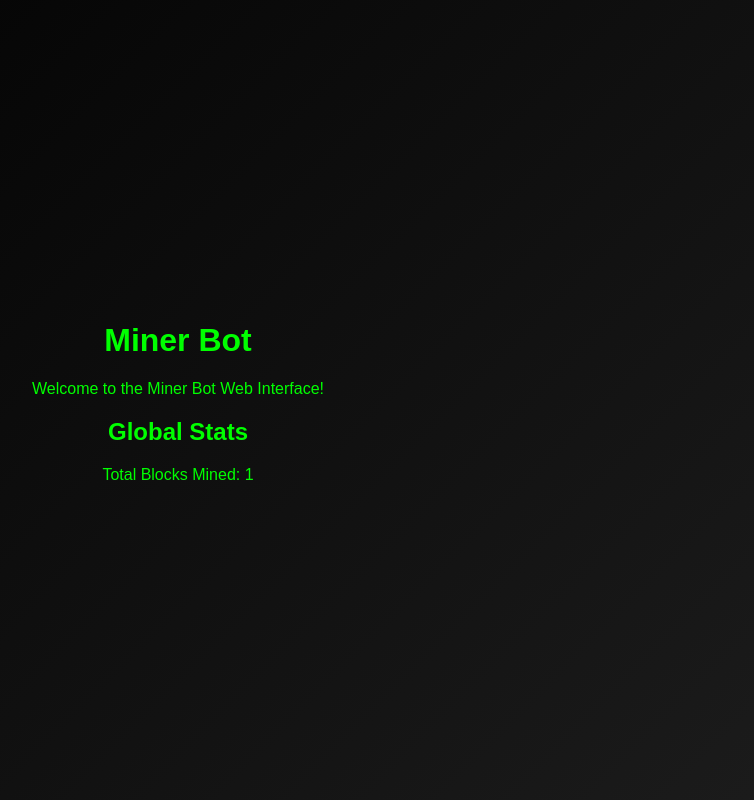
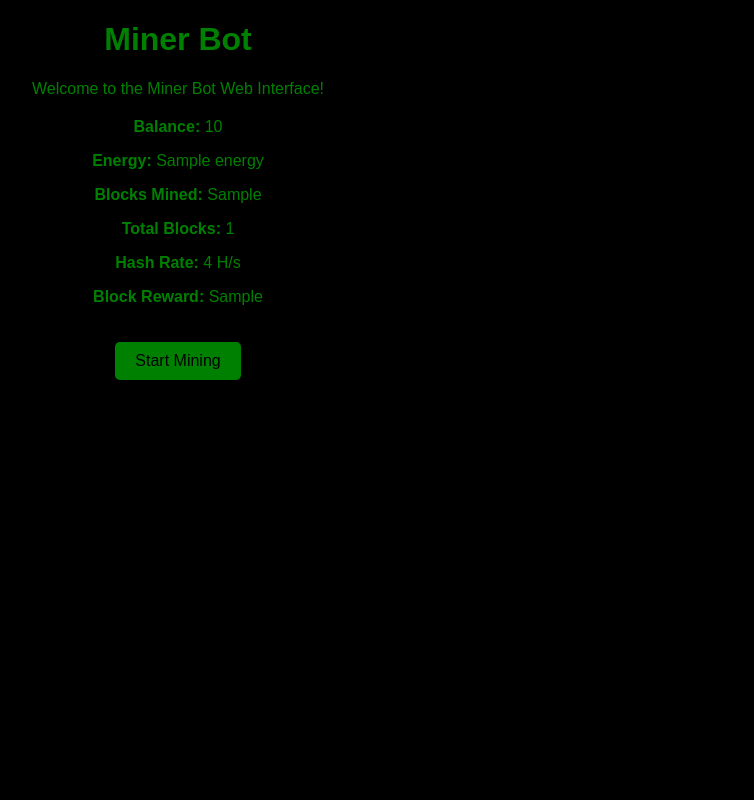
Before and after one commit to Fredrickadler/Miners, a Flask app: template templates/index.html in a window 1280 px wide. Shown: the whole page, without its empty margins (462-1216 px from the left). Run offline with Flask 2, Linux system fonts and the light colour scheme; the template is opened without the code that fills it: most values are stand-ins (such as "Sample title", 1, 10 or a date in 2020).

Commit message:
Update index.html

```diff
--- a/templates/index.html
+++ b/templates/index.html
@@ -4,16 +4,39 @@
     <meta charset="UTF-8">
     <meta name="viewport" content="width=device-width, initial-scale=1.0">
     <title>Miner Bot</title>
-    <link rel="stylesheet" href="/static/css/style.css">
+    <style>
+        body {
+            background-color: black;
+            color: green;
+            font-family: Arial, sans-serif;
+            text-align: center;
+        }
+        .stats {
+            margin-top: 20px;
+        }
+        .button {
+            display: inline-block;
+            background-color: green;
+            color: black;
+            padding: 10px 20px;
+            text-decoration: none;
+            font-size: 16px;
+            border-radius: 5px;
+            margin-top: 20px;
+        }
+    </style>
 </head>
 <body>
-    <div class="container">
-        <h1>Miner Bot</h1>
-        <p>Welcome to the Miner Bot Web Interface!</p>
-        <div class="stats">
-            <h2>Global Stats</h2>
-            <p>Total Blocks Mined: {{ users|length }}</p>
-        </div>
+    <h1>Miner Bot</h1>
+    <p>Welcome to the Miner Bot Web Interface!</p>
+    <div class="stats">
+        <p><strong>Balance:</strong> {{ user_data['balance'] }}</p>
+        <p><strong>Energy:</strong> {{ user_data['energy'] }}</p>
+        <p><strong>Blocks Mined:</strong> {{ user_data['mined_blocks'] }}</p>
+        <p><strong>Total Blocks:</strong> {{ user_data['total_blocks'] }}</p>
+        <p><strong>Hash Rate:</strong> {{ user_data['hash_rate'] }} H/s</p>
+        <p><strong>Block Reward:</strong> {{ user_data['block_reward'] }}</p>
     </div>
+    <a class="button" href="/start">Start Mining</a>
 </body>
 </html>
```
